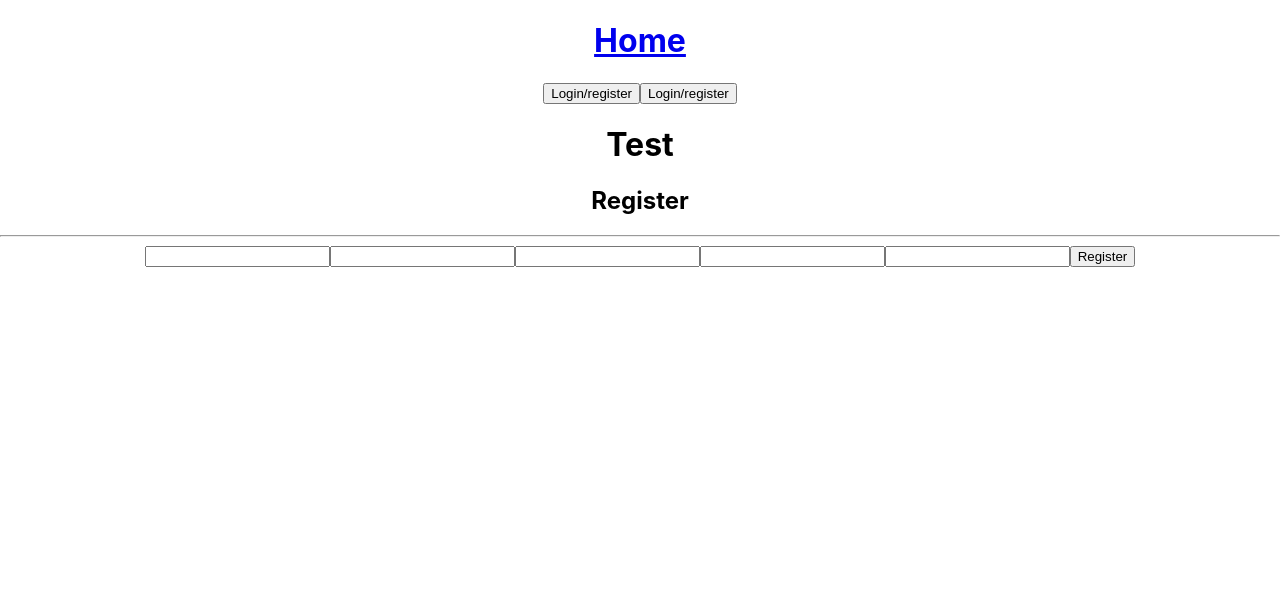
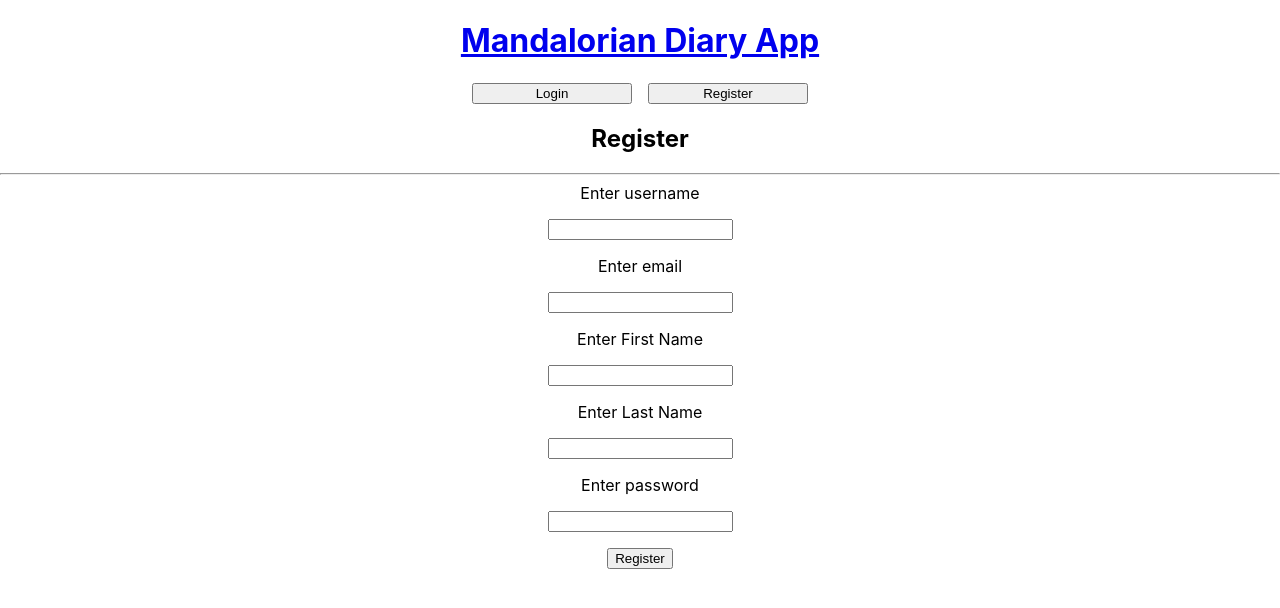
Before and after one commit to vstarkov7/mandalorian-diary-app, a React (Create React App) app in the folder client/: page /register in a window 1280 px wide. Shown: the top 608 px of the page. Built offline with nearby package versions, Linux system fonts and the light colour scheme; no server answers.

Commit message:
got basic styling and functionality done

```diff
--- a/client/src/App.css
+++ b/client/src/App.css
@@ -6,6 +6,107 @@
   height: 40vmin;
   pointer-events: none;
 }
+
+.login {
+  display: flex;
+  flex-flow: column;
+  margin: 0 auto 2vh auto;
+}
+
+.register {
+  display: flex;
+  flex-flow: column;
+  margin: 0 auto 2vh auto;
+}
+
+.create_post {
+  display: flex;
+  flex-flow: column;
+  margin: 0 auto 2vh auto;
+}
+
+.auth_button {
+  width: 20vh;
+  margin: 0 1vh 0 1vh;
+}
+
+.register_link {
+  margin-top: 3vh;
+}
+
+.welcome {
+  font-size: 4vh;
+  text-align: center;
+  margin-bottom: 3vh;
+}
+
+.logout_button {
+  margin-left: 5vh;
+}
+
+.nav_link {
+  text-decoration: none;
+  margin: 0 3vh 0 3vh;
+  font-size: 3vh;
+}
+
+.show_post {
+  border: 1px solid black;
+  border-radius: 3vh;
+  margin: 2vh;
+  padding-bottom: 2vh;
+}
+
+.post_options {
+  display: flex;
+  flex-flow: column;
+  align-items: center;
+}
+
+.post_options a {
+  text-decoration: none;
+  margin-bottom: 1vh;
+}
+
+.post_options button {
+  margin-bottom: 1vh;
+  width: 10vh;
+}
+
+.content_entry {
+  width: 30vh;
+  height: 10vh;
+}
+
+.show_topics {
+  margin-bottom: 0.2vh;
+}
+
+.associated_topics {
+  font-size: 2vh;
+  margin-bottom: 1vh;
+}
+
+.add_topic_button {
+  margin-top: 2vh;
+}
+
+.topic_select {
+  margin-top: 2vh;
+  margin-right: 1vh;
+}
+/* .login label {
+  display: flex;
+  flex-flow: column;
+  margin-left: 5vh;
+} */
+
+/* .login form{
+  display: flex;
+  flex-flow: column;
+  margin: 0 0 5vh 5vh;
+}  */
+
 
 @media (prefers-reduced-motion: no-preference) {
   .App-logo {
--- a/client/src/App.js
+++ b/client/src/App.js
@@ -48,6 +48,10 @@ class App extends Component {
 
   handleLoginButton = () => {
     this.props.history.push("/login")
+  }
+
+  handleRegisterButton = () => {
+    this.props.history.push("/register")
   }
 
   getTopics = async () => {
@@ -178,7 +182,7 @@ class App extends Component {
     return (
       <div className="App">
         <header>
-          <Link to="/"><h1>Home</h1></Link>
+          <Link to="/"><h1>Mandalorian Diary App</h1></Link>
           {/* Here we use a terinary to check if there is a logged in user set in state.
               If there is no logged in user, we show a login button instead of the site nav */}
           {this.state.currentUser
@@ -186,20 +190,19 @@ class App extends Component {
             <div>
               {/* This is a greeting to the user if there user info has been set in state.
               We use the guard operator to check '&&' */}
-              <h3>Hi {this.state.currentUser.first_name && this.state.currentUser.email}<button onClick={this.handleLogout}>logout</button></h3>
-              <Link to="/posts">View All Posts</Link>
+              <div className="welcome">Hi {this.state.currentUser.first_name && this.state.currentUser.email}<button className="logout_button" onClick={this.handleLogout}>Logout</button></div>
+              <Link className="nav_link" to="/posts">View All Posts</Link>
               &nbsp;
-              <Link to="/create-post">Create a New Post</Link>
+              <Link className="nav_link" to="/create-post">Create a New Post</Link>
               <hr />
             </div>
             :
             <div>
-              <button onClick={this.handleLoginButton}>Login/register</button>
-              <button onClick={this.handleLoginButton}>Login/register</button>
+              <button className="auth_button" onClick={this.handleLoginButton}>Login</button>
+              <button className="auth_button" onClick={this.handleRegisterButton}>Register</button>
             </div>
           }
         </header>
-        <h1>Test</h1>
         <Route exact path="/login" render={(props) => (
           <Login
             handleLogin={this.handleLogin}
--- a/client/src/components/CreatePost.jsx
+++ b/client/src/components/CreatePost.jsx
@@ -15,17 +15,21 @@ class CreatePost extends Component {
           e.preventDefault();
           this.props.handleSubmit();
         }}>
+          <label className="create_post">Enter post title</label>
           <input
+            className="create_post"
             name="title"
             type="string"
             value={this.props.formData.title}
             onChange={this.props.handleChange} />
+          <label className="create_post">Enter post content</label>
           <input
+            className="create_post content_entry"
             name="content"
             type="text"
             value={this.props.formData.content}
             onChange={this.props.handleChange} />
-              <button>submit</button>
+          <button>Submit</button>
         </form>
       </div>
     )
--- a/client/src/components/Login.jsx
+++ b/client/src/components/Login.jsx
@@ -6,15 +6,17 @@ const Login = (props) => {
 
   return (
     <div>
-      <h2>login</h2>
+      <h2>Login</h2>
       <hr />
       <form onSubmit={(e) => {
         e.preventDefault();
         props.handleLogin();}} >
-        <input name="username" type="string" value={props.formData.username} onChange={props.handleChange} />
-        <input name="password" type="password" value={props.formData.password} onChange={props.handleChange} />
-        <button>Login</button>
-        <Link to="/register">Register</Link>
+        <label className="login">Enter username</label>
+        <input className="login" name="username" type="string" value={props.formData.username} onChange={props.handleChange} />
+        <label className="login">Enter password</label>
+        <input className="login" name="password" type="password" value={props.formData.password} onChange={props.handleChange} />
+        <button className="login">Login</button>
+        <Link className="register_link login" to="/register">Register</Link>
       </form>
     </div>
   );
--- a/client/src/components/Register.jsx
+++ b/client/src/components/Register.jsx
@@ -8,12 +8,17 @@ const Register = (props) => {
       <h2>Register</h2>
       <hr />
       <form onSubmit={props.handleRegister} >
-        <input name="username" type="text" value={props.formData.username} onChange={props.handleChange} />
-        <input name="email" type="text" value={props.formData.email} onChange={props.handleChange} />
-        <input name="first_name" type="text" value={props.formData.first_name} onChange={props.handleChange} />
-        <input name="last_name" type="text" value={props.formData.last_name} onChange={props.handleChange} />
-        <input name="password" type="password" value={props.formData.password} onChange={props.handleChange} />
-        <button>Register</button>
+        <label className="register">Enter username</label>
+        <input className="register" name="username" type="text" value={props.formData.username} onChange={props.handleChange} />
+        <label className="register">Enter email</label>
+        <input className="register" name="email" type="text" value={props.formData.email} onChange={props.handleChange} />
+        <label className="register">Enter First Name</label>
+        <input className="register" name="first_name" type="text" value={props.formData.first_name} onChange={props.handleChange} />
+        <label className="register">Enter Last Name</label>
+        <input className="register" name="last_name" type="text" value={props.formData.last_name} onChange={props.handleChange} />
+        <label className="register">Enter password</label>
+        <input className="register" name="password" type="password" value={props.formData.password} onChange={props.handleChange} />
+        <button className="register">Register</button>
       </form>
     </div>
   );
--- a/client/src/components/ShowPosts.jsx
+++ b/client/src/components/ShowPosts.jsx
@@ -24,7 +24,7 @@ class ShowPosts extends Component {
         {this.state.isLoaded
           ?
           // <h1>Loaded</h1>
-          this.props.posts.reverse().map(post => (
+          this.props.posts.map(post => (
             <div key={post.id}>
               {this.state.isEdit === post.id
                 ?
@@ -36,12 +36,16 @@ class ShowPosts extends Component {
                       isEdit: false
                     });
                   }}>
+                    <label className="create_post">Enter post title</label>
                     <input
+                      className="create_post"
                       name="title"
                       type="string"
                       value={this.props.formData.title}
                       onChange={this.props.handleChange} />
+                    <label className="create_post">Enter post title</label>
                     <input
+                      className="create_post"
                       name="content"
                       type="text"
                       value={this.props.formData.content}
@@ -50,8 +54,8 @@ class ShowPosts extends Component {
                   </form>
                 </div>
                 :
-                <div>
-                  <h1>{post.title}</h1>
+                <div className="show_post">
+                  <h3>{post.title}</h3>
                   <p>{post.content}</p>
                   {/* {this.props.findTopics(post).map(async topic => (
                     <div key={topic.id}>
@@ -59,7 +63,8 @@ class ShowPosts extends Component {
                     </div>
                   )
                   )} */}
-                  <Link to={`/posts/add-topic`} onClick={() => { this.props.getPostItem(post.id); this.props.findTopics(post.id) }}>Add a topic</Link>
+                  <div className="post_options">
+                    <Link to={`/posts/add-topic`} onClick={() => { this.props.getPostItem(post.id); this.props.findTopics(post.id) }}>Add/View Topics</Link>
                     <button onClick={() => {
                       // the edit form data is preset using the setFoodForm function and the current foods data
                       this.props.setPostForm(post);
@@ -69,7 +74,7 @@ class ShowPosts extends Component {
                       })
                     }}>Edit</button>
                     <button onClick={() => { this.props.deletePost(post) }}>Delete</button>
-                  <br />
+                  </div>
                 </div>
               }
             </div>
```
Also changed, not shown: client/src/components/PostTopic.jsx (+12 -38 lines), client/src/components/PostTopicref.jsx (added, +91 -0 lines). Lines whose indentation alone changed are shown as unchanged.
